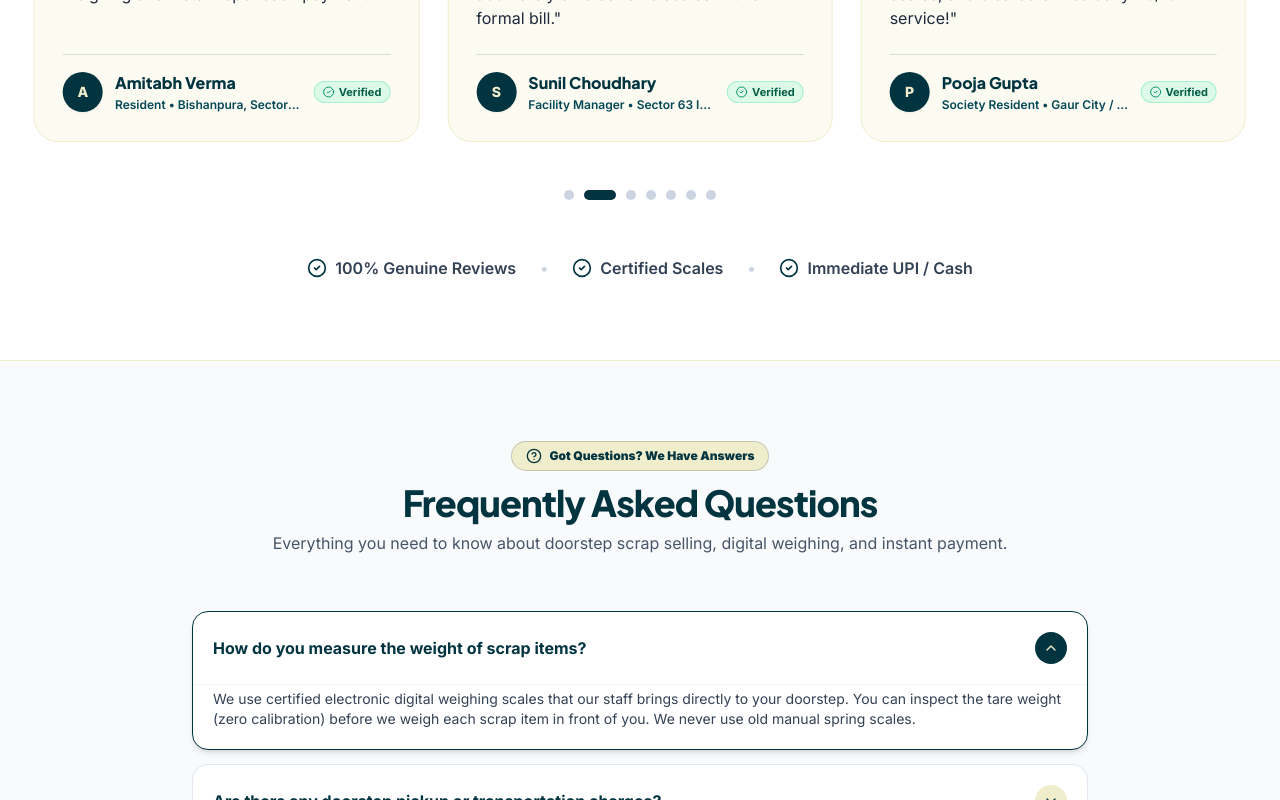
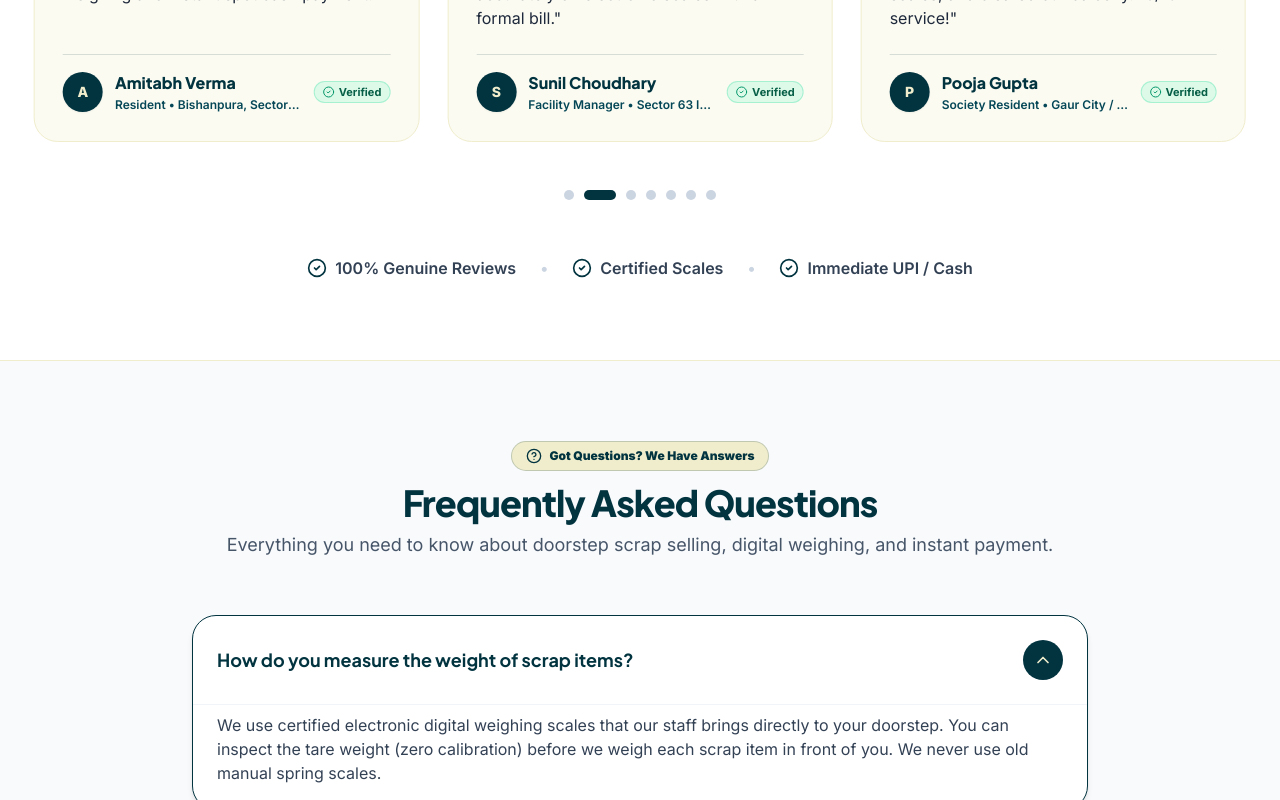
Before and after one commit to MalikKabadhiwala/MalikKabadiWalaAllScrap, a Next.js app: page / in a window 1280 px wide. Shown: the part 11200-12000 px from the top of the page. Built offline with nearby package versions, Linux system fonts and the light colour scheme.

Commit message:
Enlarge font size for FAQ questions and answers

```diff
--- a/src/components/FaqSection.jsx
+++ b/src/components/FaqSection.jsx
@@ -17,7 +17,7 @@ export default function FaqSection() {
         <div className="max-w-4xl mx-auto">
 
           {/* Section Heading in #023440 & #f0edcc */}
-          <div className="text-center mb-14">
+          <div className="text-center mb-10 sm:mb-14">
             <div className="inline-flex items-center space-x-2 px-3.5 py-1.5 rounded-full bg-[#f0edcc] text-[#023440] text-xs font-black mb-3 border border-[#023440]/20">
               <HelpCircle className="w-4 h-4 text-[#023440]" />
               <span>Got Questions? We Have Answers</span>
@@ -25,35 +25,35 @@ export default function FaqSection() {
             <h2 className="text-3xl sm:text-4xl font-extrabold text-[#023440] tracking-tight font-heading">
               Frequently Asked Questions
             </h2>
-          <p className="text-slate-600 text-sm sm:text-base mt-2">
+            <p className="text-slate-600 text-sm sm:text-lg mt-2 leading-relaxed">
               Everything you need to know about doorstep scrap selling, digital weighing, and instant payment.
             </p>
           </div>
 
           {/* FAQ Accordion List */}
-        <div className="space-y-3.5">
+          <div className="space-y-3.5 sm:space-y-4">
             {faqList.map((faq, idx) => {
               const isOpen = openIndex === idx;
               return (
                 <div
                   key={idx}
-                className={`bg-white rounded-2xl border transition-all shadow-xs ${isOpen ? 'border-[#023440] shadow-md' : 'border-slate-200'}`}
+                  className={`bg-white rounded-2xl sm:rounded-3xl border transition-all shadow-xs ${isOpen ? 'border-[#023440] shadow-md' : 'border-slate-200'}`}
                 >
                   <button
                     type="button"
                     onClick={() => toggle(idx)}
-                  className="w-full p-5 text-left flex items-center justify-between space-x-4 hover:bg-[#f0edcc]/20 transition-colors rounded-2xl"
+                    className="w-full p-5 sm:p-6 text-left flex items-center justify-between space-x-4 hover:bg-[#f0edcc]/20 transition-colors rounded-2xl sm:rounded-3xl"
                   >
-                  <span className="font-bold text-[#023440] text-sm sm:text-base">
+                    <span className="font-bold text-[#023440] text-base sm:text-lg font-heading leading-snug">
                       {faq.question}
                     </span>
-                  <div className={`w-8 h-8 rounded-full flex items-center justify-center shrink-0 transition-all duration-300 ${isOpen ? 'rotate-180 bg-[#023440] text-[#f0edcc]' : 'bg-[#f0edcc] text-[#023440]'}`}>
-                    <ChevronDown className="w-4 h-4" />
+                    <div className={`w-8 h-8 sm:w-10 sm:h-10 rounded-full flex items-center justify-center shrink-0 transition-all duration-300 ${isOpen ? 'rotate-180 bg-[#023440] text-[#f0edcc]' : 'bg-[#f0edcc] text-[#023440]'}`}>
+                      <ChevronDown className="w-4 h-4 sm:w-5 sm:h-5" />
                     </div>
                   </button>
 
                   {isOpen && (
-                  <div className="px-5 pb-5 pt-1 text-xs sm:text-sm text-slate-700 leading-relaxed border-t border-slate-100">
+                    <div className="px-5 sm:px-6 pb-5 sm:pb-6 pt-2 text-sm sm:text-base text-slate-700 leading-relaxed border-t border-slate-100 font-normal">
                       <p>{faq.answer}</p>
                     </div>
                   )}
@@ -63,18 +63,18 @@ export default function FaqSection() {
           </div>
 
           {/* Still Have Questions CTA */}
-        <div className="mt-12 text-center p-6 bg-[#f0edcc]/50 rounded-2xl border border-[#f0edcc] text-[#023440]">
-          <p className="text-sm font-extrabold">
+          <div className="mt-12 text-center p-6 sm:p-8 bg-[#f0edcc]/50 rounded-2xl sm:rounded-3xl border border-[#f0edcc] text-[#023440]">
+            <p className="text-base sm:text-lg font-extrabold font-heading">
               Still have questions about scrap rates or special bulk pickup?
             </p>
-          <div className="mt-3 flex items-center justify-center space-x-5 text-xs font-black">
-            <a href="tel:9599122595" className="hover:underline inline-flex items-center space-x-1.5">
-              <Phone className="w-3.5 h-3.5 text-[#023440]" />
+            <div className="mt-3.5 flex flex-wrap items-center justify-center gap-4 sm:gap-6 text-xs sm:text-sm font-black">
+              <a href="tel:9599122595" className="hover:underline inline-flex items-center space-x-2">
+                <Phone className="w-4 h-4 text-[#023440]" />
                 <span>Call: +91 9599122595</span>
               </a>
-            <span className="text-[#023440]/40">|</span>
-            <a href="mailto:am513077@gmail.com" className="hover:underline inline-flex items-center space-x-1.5">
-              <Mail className="w-3.5 h-3.5 text-[#023440]" />
+              <span className="text-[#023440]/30 hidden sm:inline">•</span>
+              <a href="mailto:am513077@gmail.com" className="hover:underline inline-flex items-center space-x-2">
+                <Mail className="w-4 h-4 text-[#023440]" />
                 <span>Email: am513077@gmail.com</span>
               </a>
             </div>
```
Lines whose indentation alone changed are shown as unchanged.
